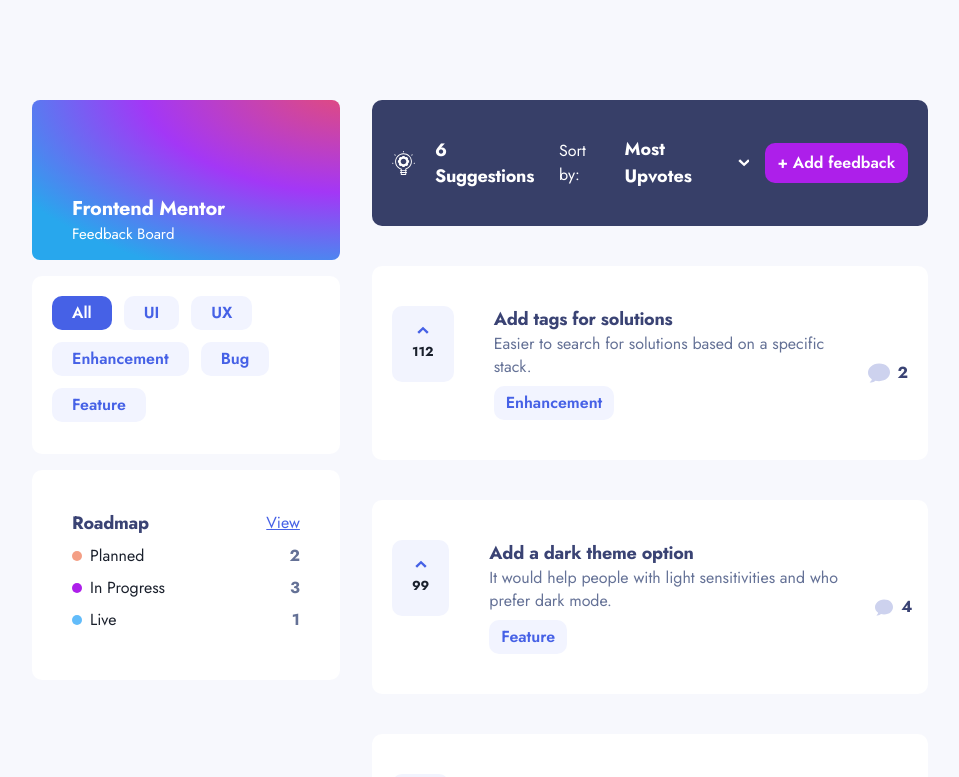
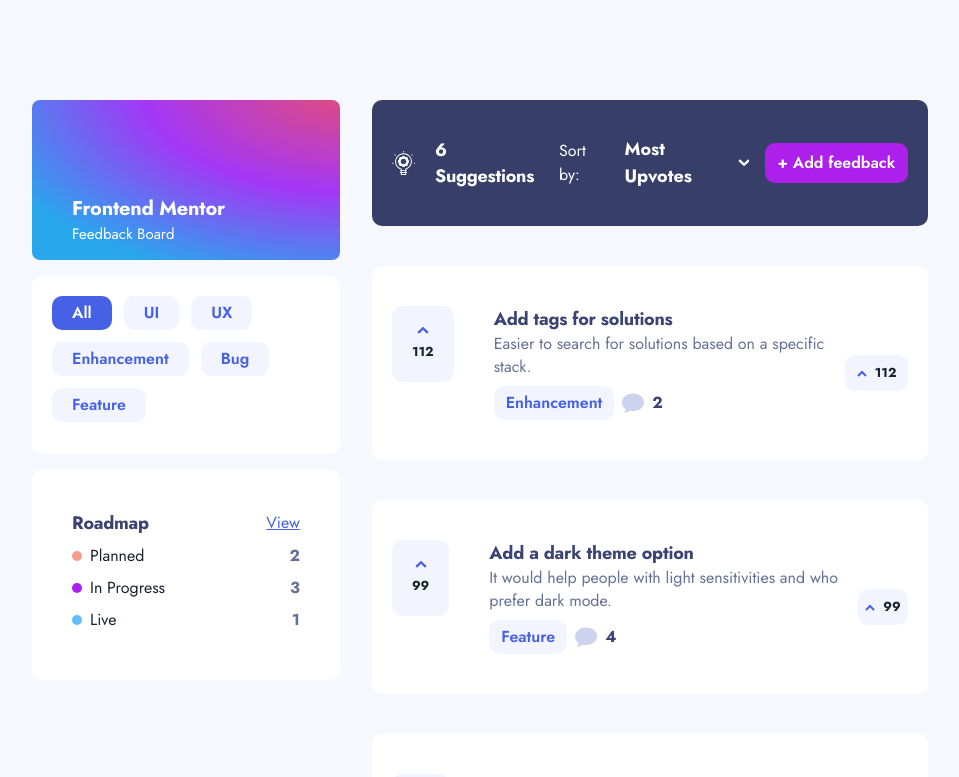
Before and after one commit to ChibuezeSamObisike/chibueze-with-remote, a Next.js app: page / in a window 1280 px wide. Shown: the top 777 px of the page, without its empty margins (160-1119 px from the left). Built offline with nearby package versions, Linux system fonts and the light colour scheme.

Commit message:
chore: push updates

```diff
--- a/components/SuggestionSummary.tsx
+++ b/components/SuggestionSummary.tsx
@@ -25,7 +25,7 @@
       alignItems='center'
       justifyContent='space-between'
       px={['4', '5']}
-      py={{ md: pxToRem(20) }}
+      py={{ base: 4, md: pxToRem(20) }}
       color='#fff'
       borderRadius={{ base: 0, md: '10px' }}
       mb={{ md: 10 }}
--- a/components/SuggestionsCard.tsx
+++ b/components/SuggestionsCard.tsx
@@ -69,22 +69,28 @@
           <Box display='flex' mt={2} alignItems='center'>
             <Badge variant='solid'>{tag}</Badge>
             <Comments
-              sx={{ display: { base: 'flex', md: 'none' } }}
+              sx={{ display: { base: 'none', md: 'flex' } }}
               comments={comments}
             />
           </Box>
         </Box>
       </Box>
-      <Box mt={5}>
+      <Box
+        display='flex'
+        alignItems='center'
+        justifyContent='space-between'
+        mt={5}
+        width={{ base: '100%', md: 'auto' }}
+      >
         <UpVoteBadge
           direction='row'
-          sx={{ px: 3, py: 2, display: { base: 'none', lg: 'none' } }}
+          sx={{
+            px: 3,
+            py: 2,
+          }}
           upvotes={upvotes}
         />
-        <Comments
-          comments={comments}
-          sx={{ display: { base: 'none', md: 'flex' } }}
-        />
+        <Comments comments={comments} />
       </Box>
     </Box>
   );
```
